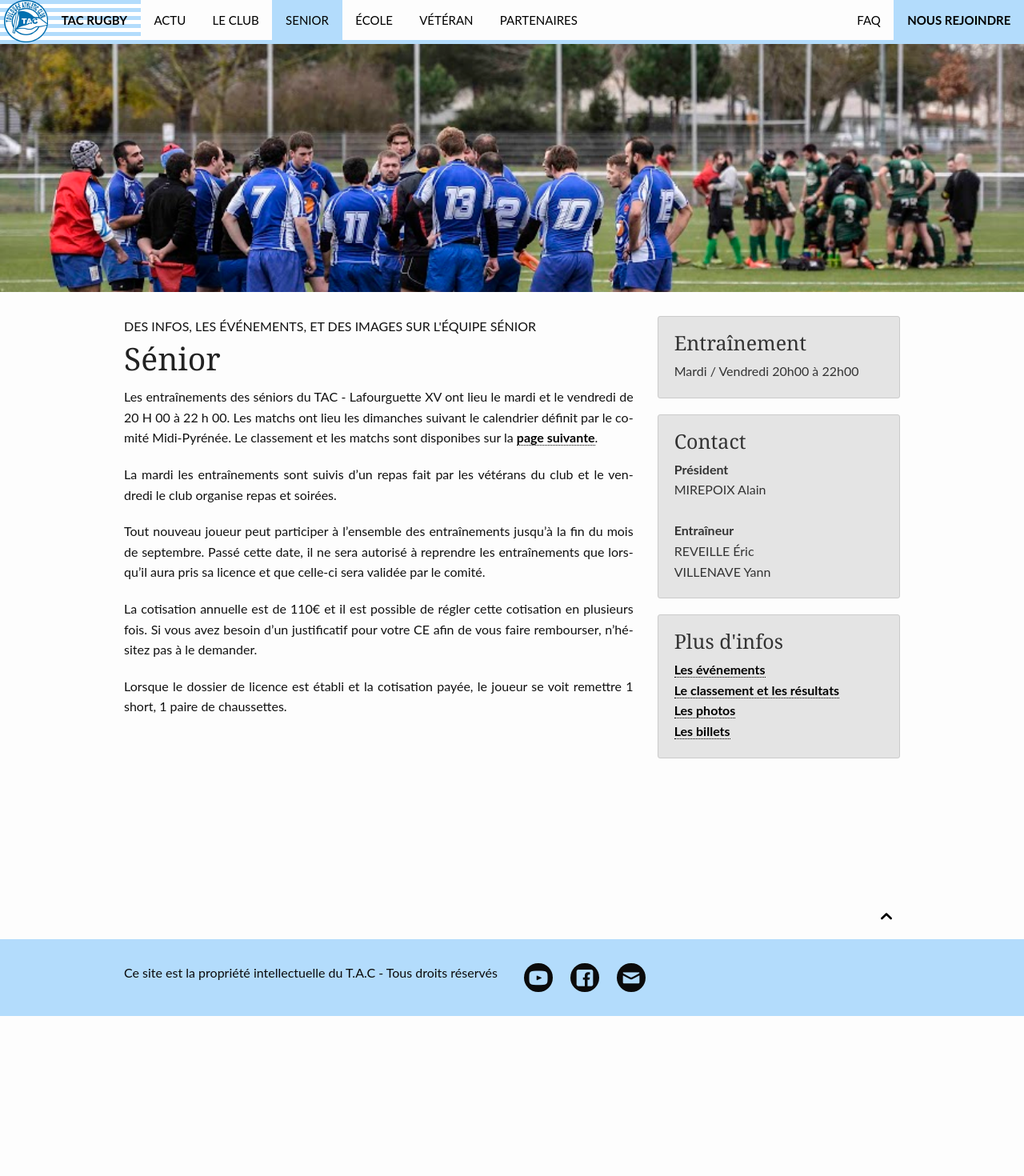
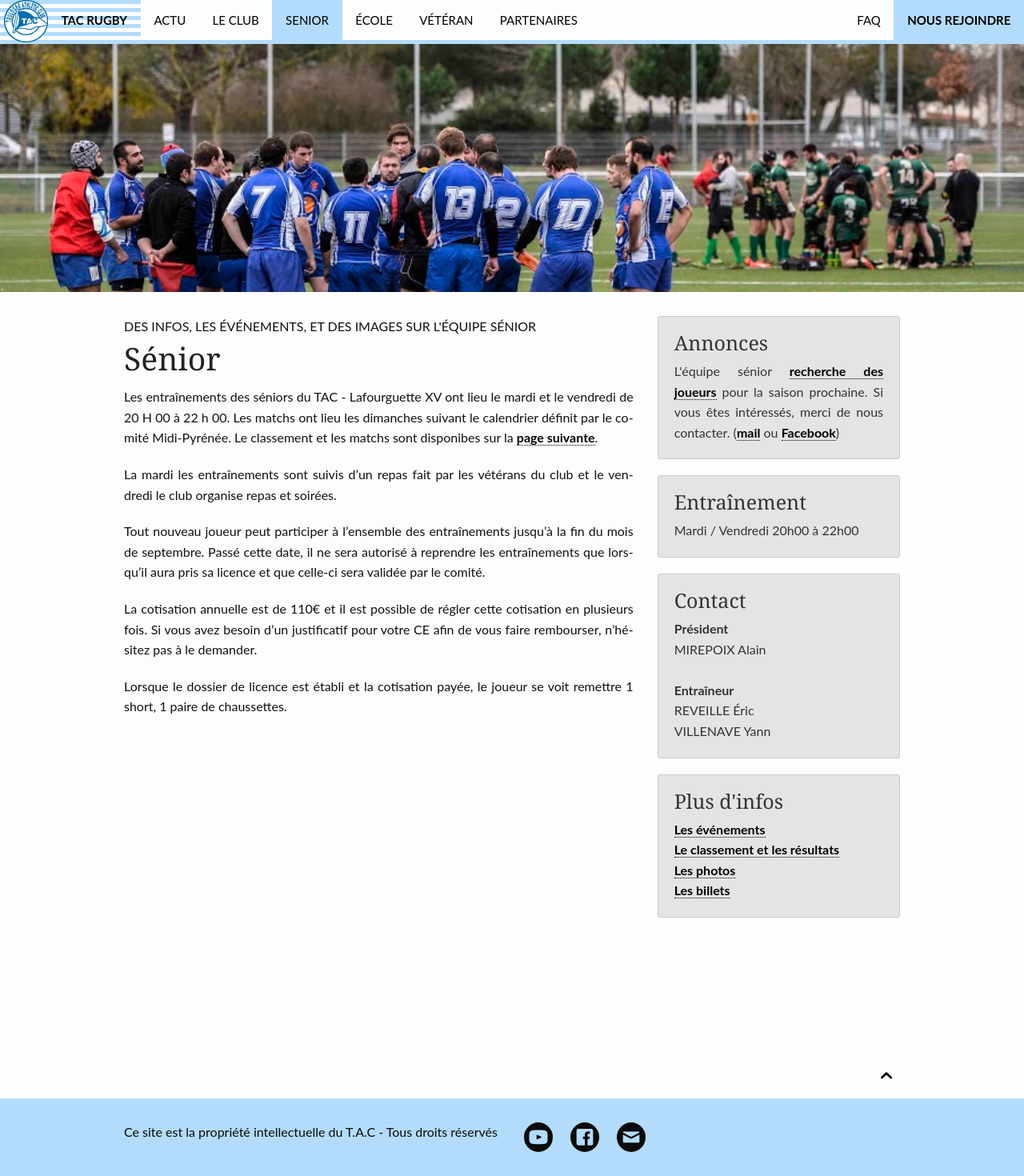
Before and after one commit to aurelien-pacaud/tac-website, a Jekyll site: the page built from pages/senior.md, in a window 1280 px wide. Shown: the whole page at 80% size. Built offline with Jekyll 4.4.1, drawn with Linux system fonts in a browser that asks for light colours; before the commit the page ends 1270 px from its top, so only the background shows below that.

Commit message:
Add links

```diff
--- a/pages/senior.md
+++ b/pages/senior.md
@@ -8,6 +8,8 @@ header:
    image_fullwidth: "equipe.jpg"
 permalink: "/senior/"
 sides:
+  - title: Annonces
+    content: L'équipe sénior <a href="/actu/REPRISE_2017-2018/">recherche des joueurs</a> pour la saison prochaine. Si vous êtes intéressés, merci de nous contacter. (<a href="mailto:tac.rugby.xv.contact@gmail.com">mail</a> ou <a href="https://www.facebook.com/groups/228361697228044/?fref=ts">Facebook</a>)
   - title: Entraînement
     content: Mardi / Vendredi 20h00 à 22h00
   - title: Contact
```
Also changed, not shown: _posts/actu/2017-08-07-REPRISE_2017-2018.md (+1 -1 lines).
